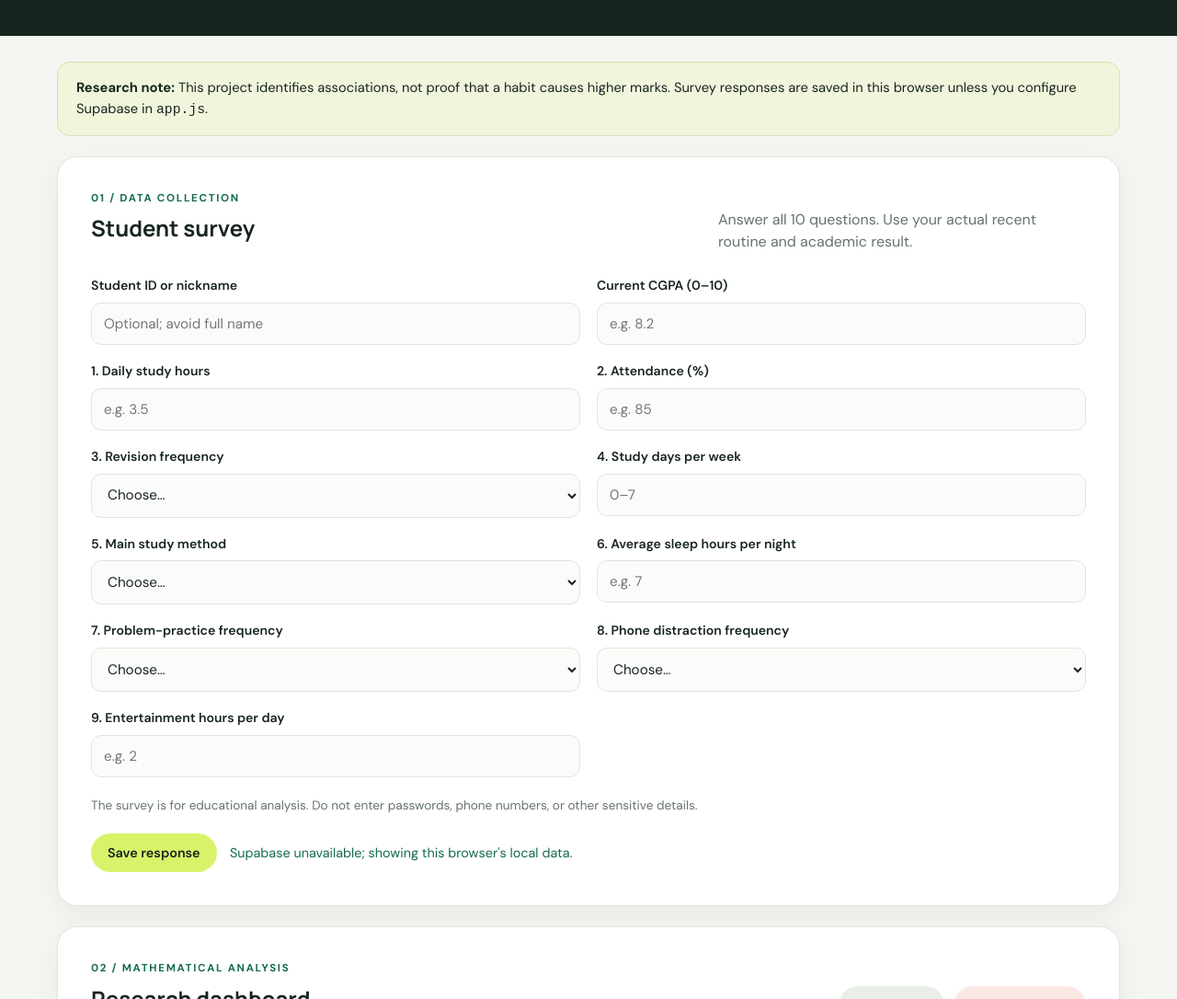
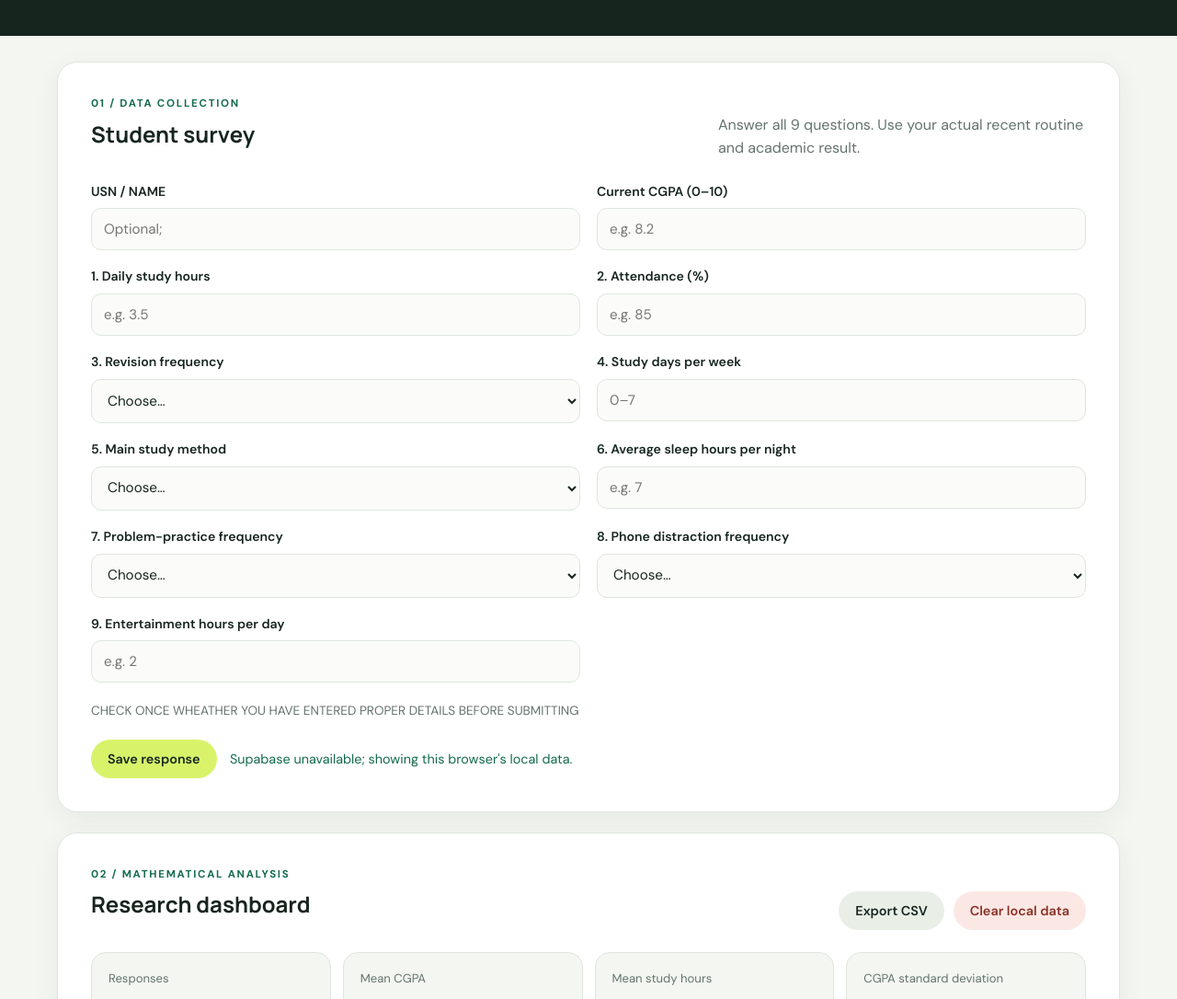
Before and after one commit to mjosith377-web/STUDENTS_PERFORMANCE_ANALYSIS, a plain HTML site: page index.html in a window 1280 px wide. Shown: the part 560-1646 px from the top of the page at 92% size. Drawn offline with nearby package versions, Linux system fonts and the light colour scheme; no server answers.

Commit message:
Update index.html

```diff
--- a/index.html
+++ b/index.html
@@ -3,7 +3,7 @@
 <head>
   <meta charset="UTF-8">
   <meta name="viewport" content="width=device-width, initial-scale=1.0">
-  <title>Study Habits Analyzer</title>
+  <title>STUDENT PERFORMANCE ANALYSIS</title>
   <link rel="stylesheet" href="style.css">
   <script src="https://cdn.jsdelivr.net/npm/@supabase/supabase-js@2"></script>
 </head>
@@ -19,19 +19,14 @@
   </header>
 
   <main>
-    <section class="notice">
-      <strong>Research note:</strong> This project identifies associations, not proof that a habit causes higher marks.
-      Survey responses are saved in this browser unless you configure Supabase in <code>app.js</code>.
-    </section>
-
     <section id="survey" class="panel">
       <div class="section-heading">
         <div><div class="eyebrow">01 / DATA COLLECTION</div><h2>Student survey</h2></div>
-        <p>Answer all 10 questions. Use your actual recent routine and academic result.</p>
+        <p>Answer all 9 questions. Use your actual recent routine and academic result.</p>
       </div>
       <form id="surveyForm">
         <div class="field-grid">
-          <label>Student ID or nickname <input name="student_code" maxlength="40" placeholder="Optional; avoid full name" /></label>
+          <label>USN / NAME <input name="student_code" maxlength="40" placeholder="Optional;" /></label>
           <label>Current CGPA (0–10) <input name="cgpa" type="number" min="0" max="10" step="0.01" required placeholder="e.g. 8.2" /></label>
           <label>1. Daily study hours <input name="study_hours" type="number" min="0" max="24" step="0.5" required placeholder="e.g. 3.5" /></label>
           <label>2. Attendance (%) <input name="attendance" type="number" min="0" max="100" step="1" required placeholder="e.g. 85" /></label>
@@ -51,7 +46,7 @@
           </label>
           <label>9. Entertainment hours per day <input name="entertainment_hours" type="number" min="0" max="24" step="0.5" required placeholder="e.g. 2" /></label>
         </div>
-        <p class="privacy">The survey is for educational analysis. Do not enter passwords, phone numbers, or other sensitive details.</p>
+        <p class="privacy">CHECK ONCE WHEATHER YOU HAVE ENTERED PROPER DETAILS BEFORE SUBMITTING</p>
         <button class="button primary" type="submit">Save response</button>
         <span id="formMessage" role="status" aria-live="polite"></span>
       </form>
```
